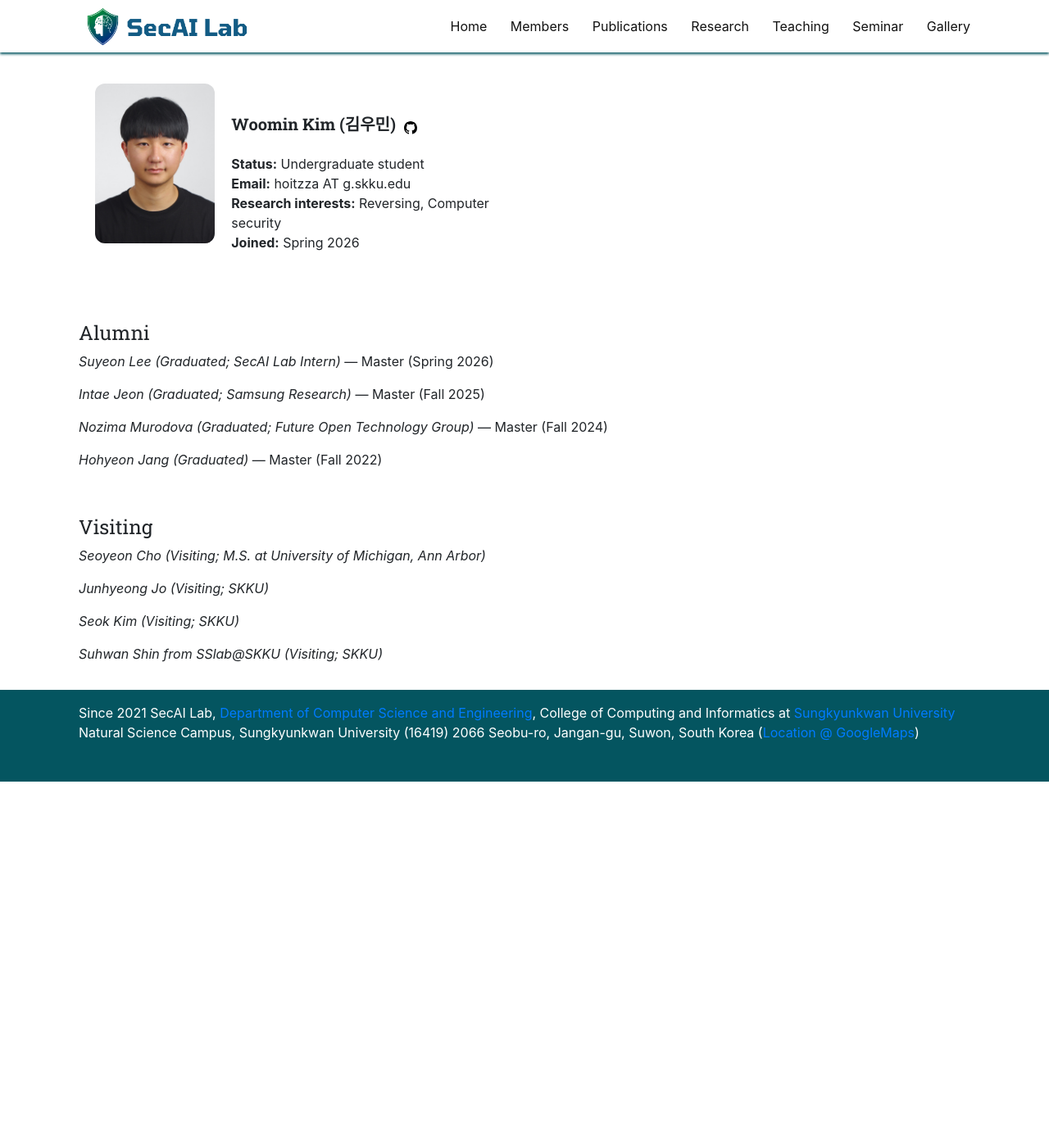
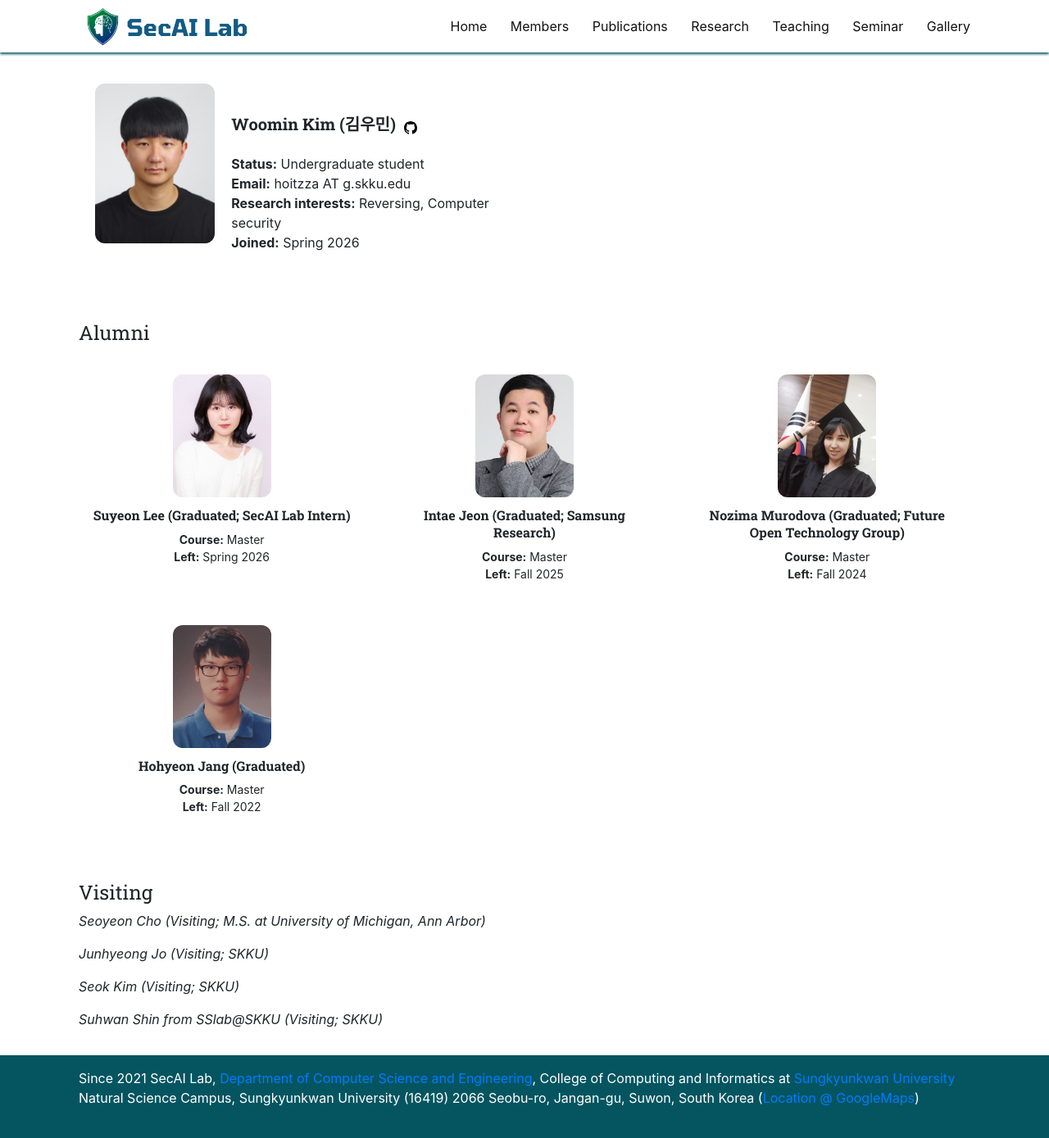
Before and after one commit to SecAI-Lab/secai-lab.github.io, a Jekyll site: the page built from pages/members.md, in a window 1280 px wide and 1400 px high, scrolled down 2141 px. Shown: the top 1389 px of the window at 82% size. Built offline with Jekyll 4.4.1, drawn with Linux system fonts in a browser that asks for light colours; nearby versions of some CDN libraries; before the commit the page ends 3095 px from its top, so only the background shows below that.

Commit message:
Update members.md

```diff
--- a/pages/members.md
+++ b/pages/members.md
@@ -420,17 +420,23 @@ sitemap: true
 <br>
 <h4> Alumni </h4>
 
+<div class="alumni-grid">
 {% for alumni in site.data.alumni_members %}
-  <p>
-    <em>{{ alumni.name }}</em>
+  <div class="alumni-card">
+    <img src="{{ site.url }}{{ site.baseurl }}/images/members/{{ alumni.photo }}" class="img-responsive"/>
+
+    <h5>{{ alumni.name }}</h5>
+
     {% if alumni.course %}
-      — {{ alumni.course }}
+      <em><strong>Course:</strong> {{ alumni.course }}</em>
     {% endif %}
+
     {% if alumni.left %}
-      ({{ alumni.left }})
+      <em><strong>Left:</strong> {{ alumni.left }}</em>
     {% endif %}
-  </p>
+  </div>
 {% endfor %}
+</div>
 
 <br>
 <h4> Visiting </h4>
```
